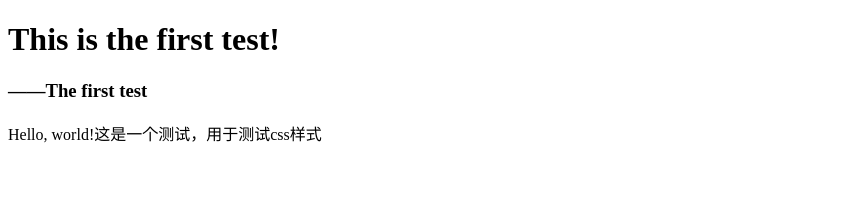
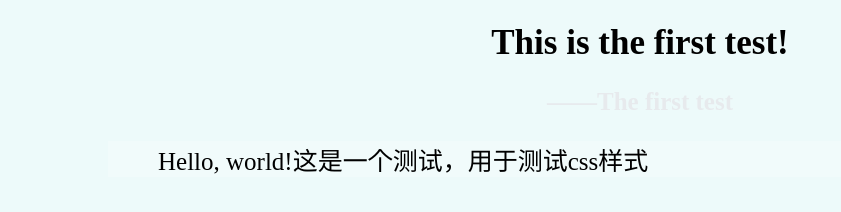
Before and after one commit to EmohinTac/emohintac.github.io, a plain HTML site: page blog/test.html in a window 1280 px wide. Shown: the whole page, without its empty margins (0-841 px from the left). Drawn offline with Linux system fonts and the light colour scheme.

Commit message:
Update test.html

```diff
--- a/blog/test.html
+++ b/blog/test.html
@@ -3,8 +3,8 @@
   <head>
     <title>Et'Blog</title>
     <link  href="https://static01.imgkr.com/temp/10ae6adf866a49e4aca8d7689963df70.ico"  rel="shortcut icon" type="image/x-icon" />
-    <style type="text/css">
-	@import url(css/blog.css);
+    <link rel="stylesheet" href="../css/blog.css"><!https://emohintac.xyz/css/blog.css>
+    <style>
     </style>
   </head>
   <body>
```
